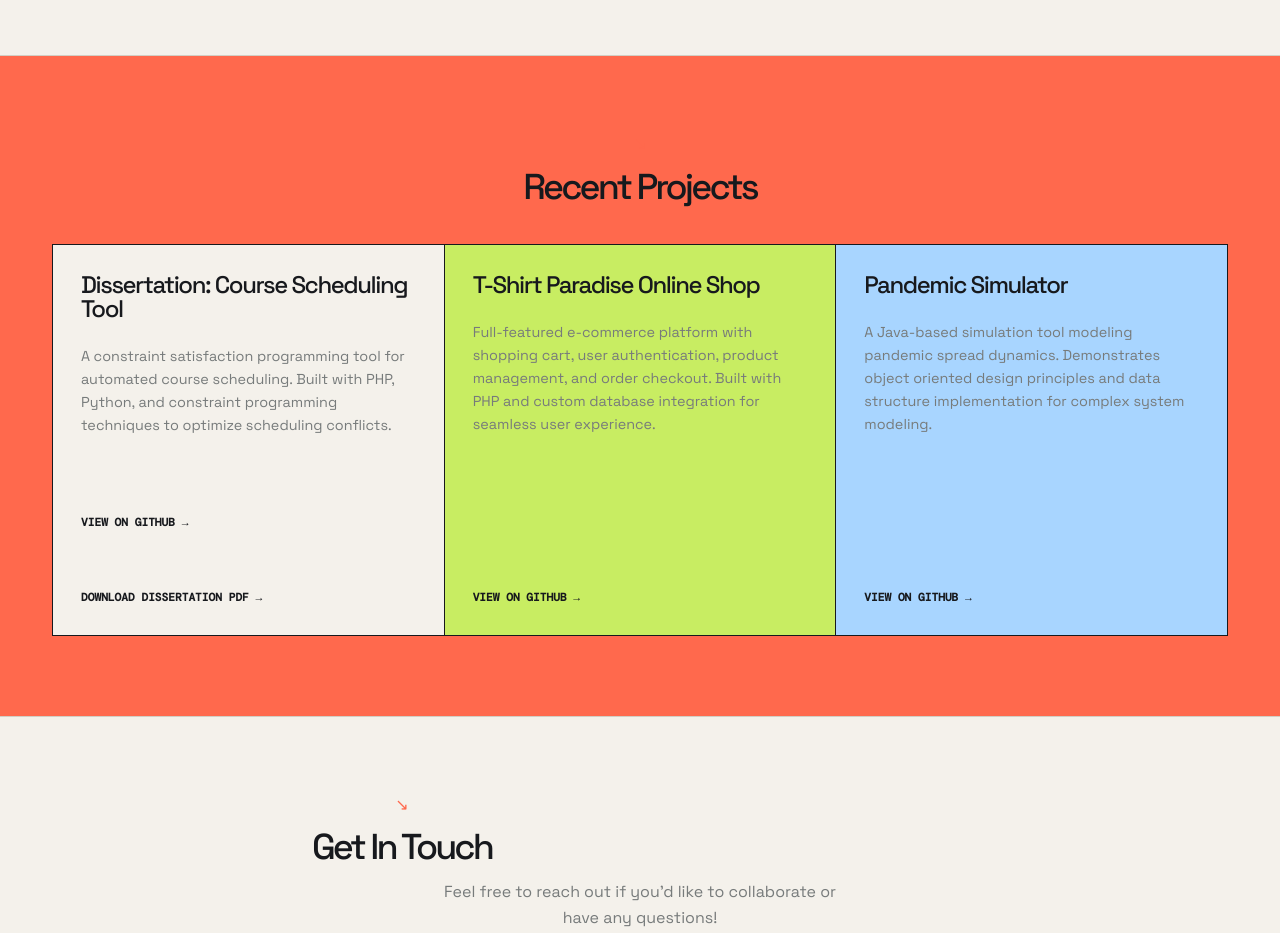
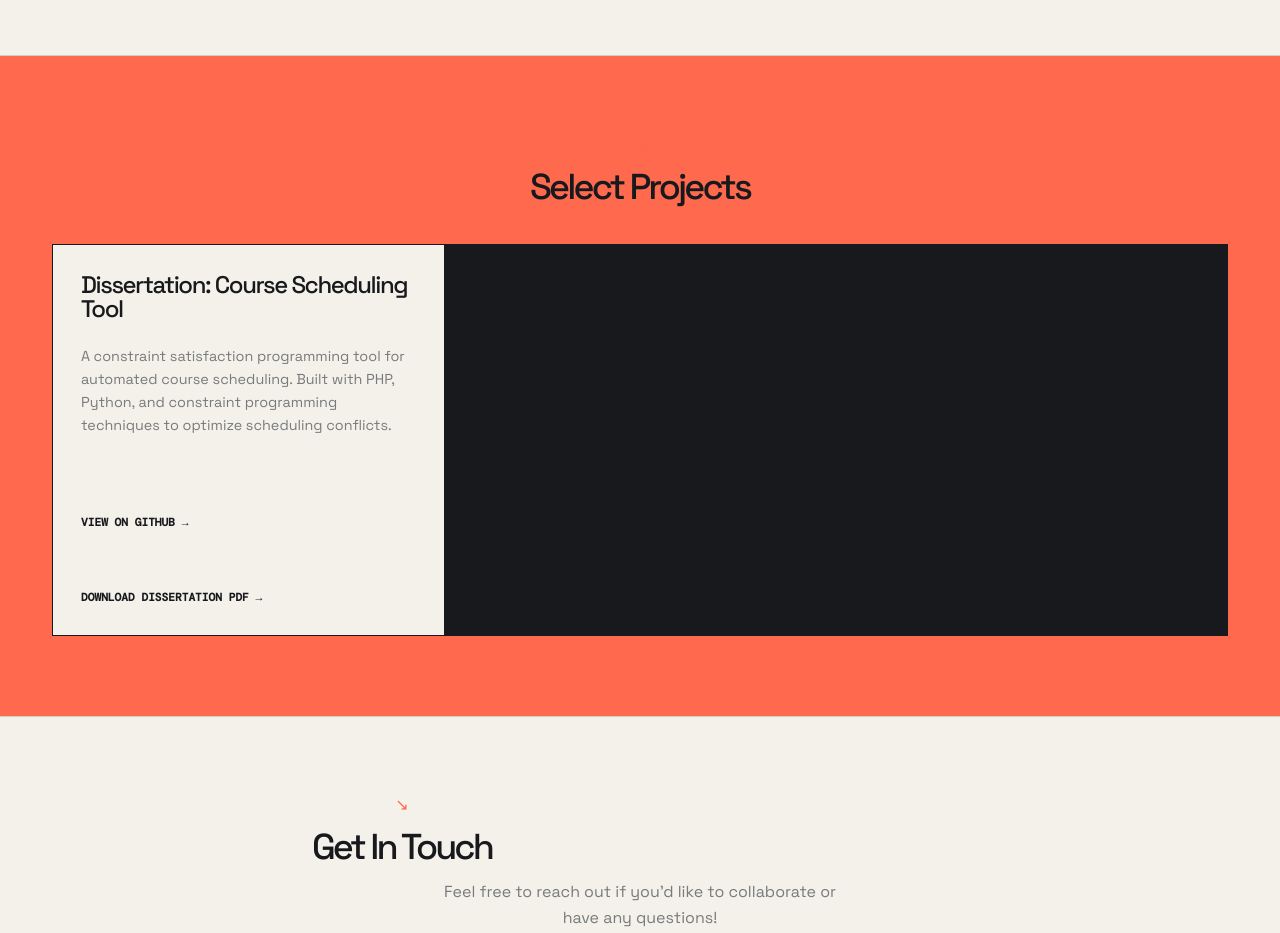
Before and after one commit to sohanassa/portfolio, a plain HTML site: page index.html in a window 1280 px wide. Shown: the part 4760-5693 px from the top of the page. Drawn offline with nearby package versions, Linux system fonts and the light colour scheme.

Commit message:
Updated projects section

```diff
--- a/index.html
+++ b/index.html
@@ -226,7 +226,7 @@
     <!-- Projects Section -->
     <section id="projects" class="projects">
         <div class="container">
-            <h2>Recent Projects</h2>
+            <h2>Select Projects</h2>
             <div class="projects-grid">
                 <div class="project-card">
                     <h3>Dissertation: Course Scheduling Tool</h3>
@@ -236,21 +236,6 @@
                         →</a>
                     <a href="SohaibNassar_Dissertation.pdf" download class="project-link">Download Dissertation PDF
                         →</a>
-                </div>
-                <div class="project-card">
-                    <h3>T-Shirt Paradise Online Shop</h3>
-                    <p>Full-featured e-commerce platform with shopping cart, user authentication, product management,
-                        and order checkout. Built with PHP and custom database integration for seamless user experience.
-                    </p>
-                    <a href="https://github.com/sohanassa/TshirtParadise-Online-Shop" target="_blank"
-                        class="project-link">View on GitHub →</a>
-                </div>
-                <div class="project-card">
-                    <h3>Pandemic Simulator</h3>
-                    <p>A Java-based simulation tool modeling pandemic spread dynamics. Demonstrates object oriented
-                        design principles and data structure implementation for complex system modeling.</p>
-                    <a href="https://github.com/sohanassa/Pandemic-Simulator-Version-1" target="_blank"
-                        class="project-link">View on GitHub →</a>
                 </div>
             </div>
         </div>
```
